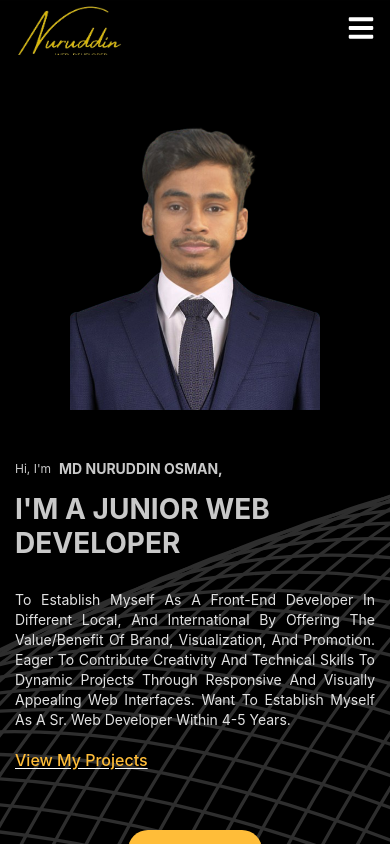
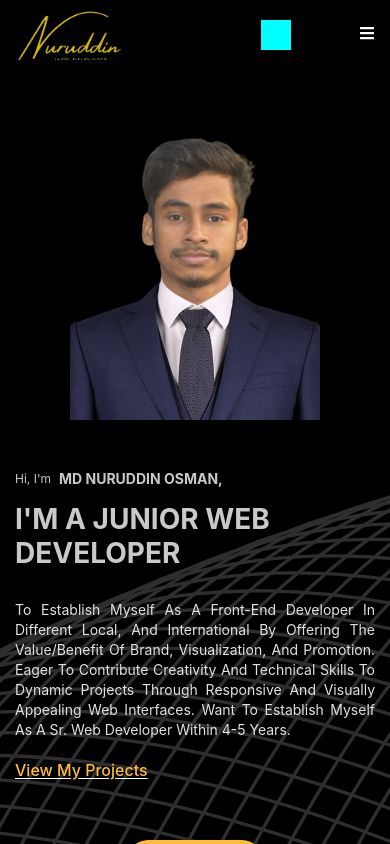
Before and after one commit to nuruddin-osman/checkPortfolio, a React (Vite) app: page / in a window 390 px wide. Shown: the top 844 px of the page. Built offline with nearby package versions, Linux system fonts and the light colour scheme.

Commit message:
Navbar Toggle Edit

```diff
--- a/src/sections/navbar/Navbar.jsx
+++ b/src/sections/navbar/Navbar.jsx
@@ -1,25 +1,17 @@
-import React, { useEffect } from 'react'
+import React, { useEffect, useRef } from 'react'
 import './navbar.css'
 import Logo from '../../assets/images/logo.png'
 import { FaBars } from "react-icons/fa";
 
 const Navbar = () => {
-
-    // useEffect(()=>{
-    //     let navList = document.querySelector('.nav_list')
-    //     let menuBar = document.querySelector('#menu_bar')
-    //     function show() {
-    //         navList.classList.toggle("show")
-    //     };
-    //     return(()=>{
-    //         menuBar.addEventListener("click", ()=>{
-    //             show()
-    //         })
-    //     })
-    // },[])
-    let menuOpenn = ()=>{
-        let navList = document.querySelector('.nav_list')
-        navList.classList.toggle("show");
+    let navMenu = document.querySelector('#navMenu');
+    let navRrf = useRef(null)
+    let handleClick = ()=>{
+        if (navRrf.current.style.opacity == "0") {
+            navRrf.current.style.opacity = "1"
+        }else{
+            navRrf.current.style.opacity = "0"
+        }
     }
 
   return (
@@ -32,7 +24,7 @@ const Navbar = () => {
                     </a>
                 </div>
                 <div className="nav_menu">
-                    <ul className='nav_list'>
+                    <ul className='nav_list' id='navMenu' ref={navRrf}>
                         <li className='nav_item'>
                             <a href="#profile" >profile</a>
                         </li>
@@ -53,8 +45,9 @@ const Navbar = () => {
                         </li>
                     </ul>
                 </div>
+                <div  className="hello"></div>
                 <div className="bars">
-                <FaBars onClick={menuOpenn}  className='menu_bar' id='menu_bar' />
+                <FaBars onClick={handleClick} id='bar'/>
                 </div>
             </div>
         </div>
--- a/src/sections/navbar/navbar.css
+++ b/src/sections/navbar/navbar.css
@@ -2,11 +2,9 @@
 #navbar{
     margin: 0 50px;
     padding: 10px 0;
+    position: relative;
 }
-.navbar{
-    position: relative;
 
-}
 .logo_image{
     display: block;
     height: 70px;
@@ -18,7 +16,11 @@
     width: 100%;
     object-fit: cover;
 }
-
+.hello{
+    height: 30px;
+    width: 30px;
+    background-color: aqua;
+}
 .nav_wrapper{
     display: flex;
     justify-content: space-between;
@@ -66,6 +68,7 @@
 @media screen and (max-width: 768px){
     #navbar{
         margin: 0 25px;
+        height: 70px;
     }
     .logo_image{
         height: 60px;
@@ -79,15 +82,14 @@
     }
     .nav_list{
         position: absolute;
-        top: -100%;
-        transform: translateY(-100%);
+        top: 70px;
         right: 0;
         flex-direction: column;
         background-color: chocolate;
-        width: 140px;
-        opacity: 0;
+        width: 100%;
         transition: all linear 0.5s;
         gap: 0;
+        opacity: 0;
     }
 
     .show{
@@ -105,7 +107,6 @@
 @media screen and (max-width: 576px){
     #navbar{
         margin: 0 15px;
-        padding: 5px 0;
     }
     .logo_image{
         height: 50px;
```
